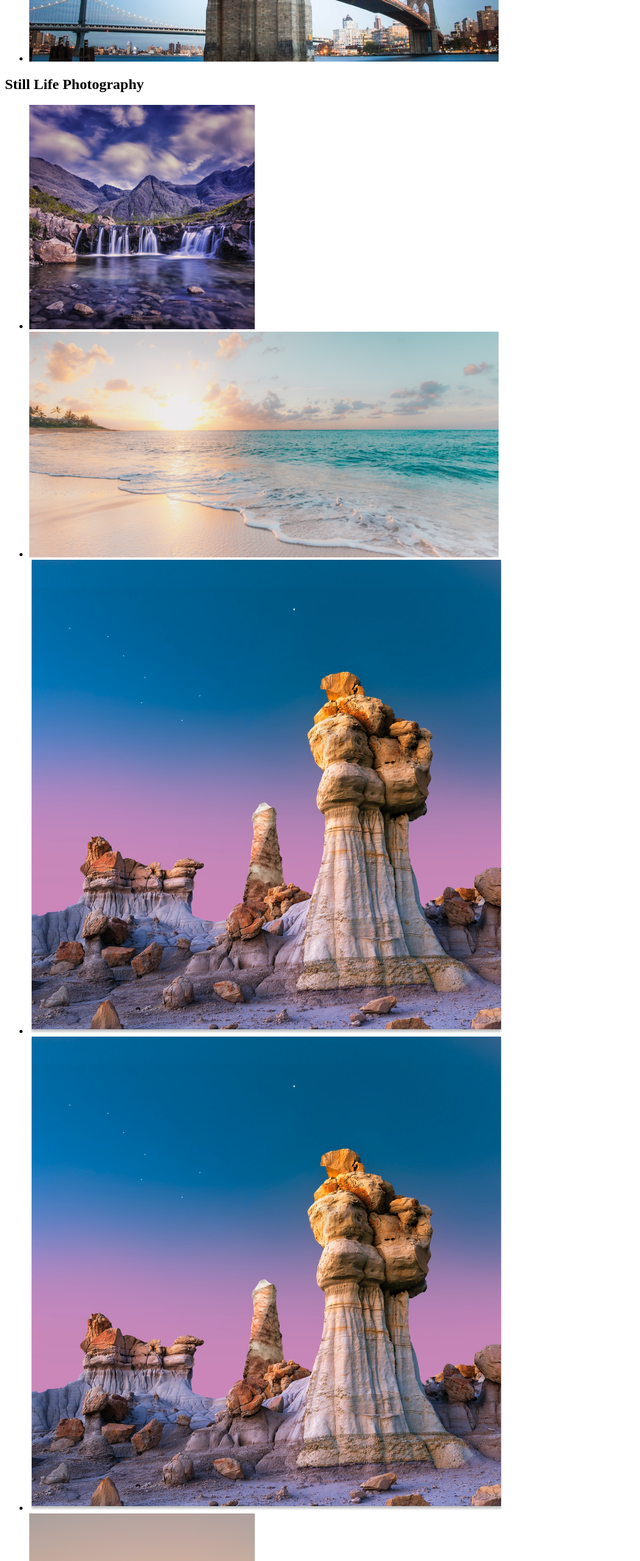
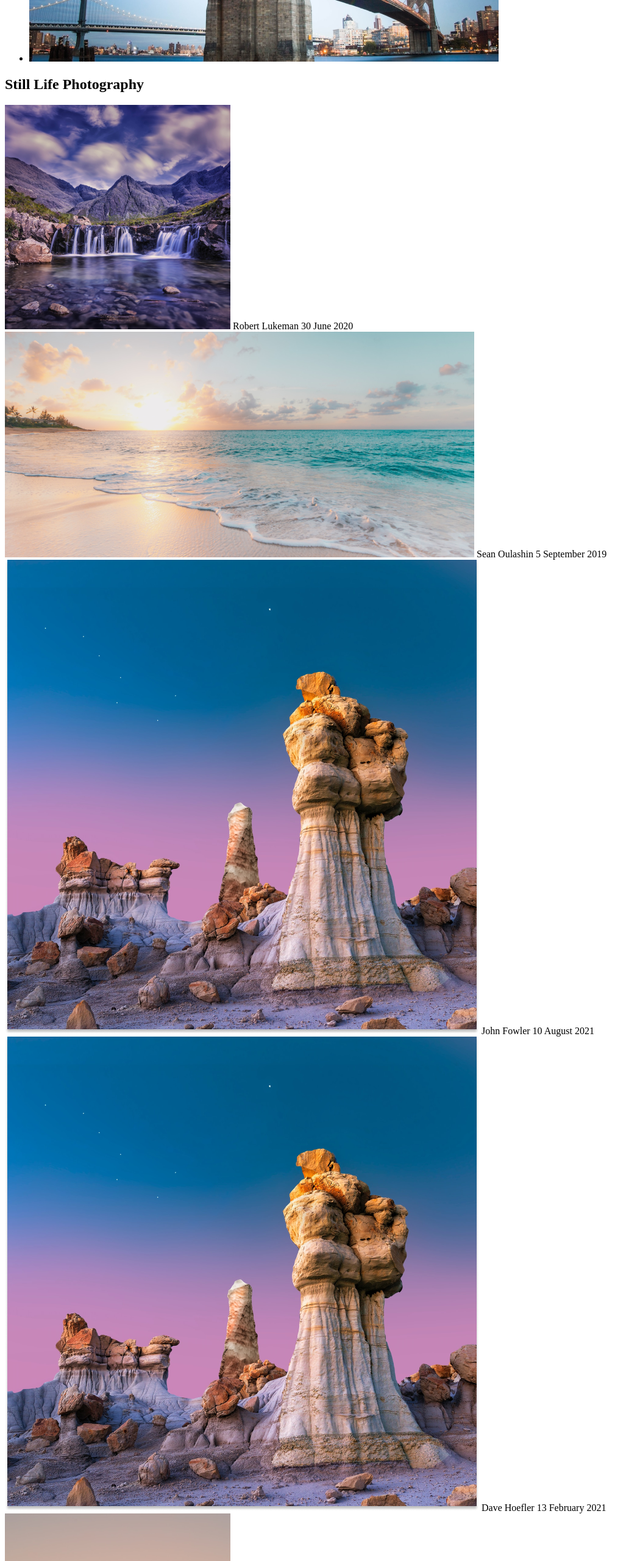
Before and after one commit to MaryMaistrova/grid-practice, a plain HTML site: page index.html in a window 1280 px wide. Shown: the part 2200-4760 px from the top of the page at 61% size, without its empty margins (0-1050 px from the left). Drawn offline with Linux system fonts and the light colour scheme.

Commit message:
added some subs

```diff
--- a/index.html
+++ b/index.html
@@ -5,6 +5,7 @@
   <meta charset="UTF-8">
   <meta name="viewport" content="width=device-width, initial-scale=1.0">
   <title>Photos</title>
+
 </head>
 
 <body>
@@ -32,28 +33,41 @@ Alexander Rotker
 22 April 2022-->
   </section>
 
-  <section class="second-set"></section>
+  <section class="second-set">
     <h2>Still Life Photography</h2>
-    <ul>
-      <li><img src="images/image 2.1.png" alt="picture"></li>
-      <li><img src="images/image 2.2.png" alt="picture"></li>
-      <li><img src="images/image 2.3.png" alt="picture"></li>
-      <li><img src="images/image 2.3.png" alt="picture"></li>
-      <li><img src="images/image 2.4.png" alt="picture"></li>
-      <li><img src="images/image 2.6.png" alt="picture"></li>
-    </ul>
-  <!--Robert Lukeman
-  30 June 2020
-  Sean Oulashin
-  5 September 2019
-  John Fowler
-  10 August 2021
-  Dave Hoefler
-  13 February 2021
-  Léonard Cotte
-  5 September 2019
-  Rob Mulally
-  30 May 2020-->
+
+    <div>
+      <img src="images/image 2.1.png" alt="picture">
+      <span>Robert Lukeman</span>
+      <span>30 June 2020</span>
+    </div>
+    <div>
+      <img src="images/image 2.2.png" alt="picture">
+      <span>Sean Oulashin</span>
+      <span>5 September 2019</span>
+    </div>
+    <div>
+      <img src="images/image 2.3.png" alt="picture">
+      <span>John Fowler</span>
+      <span>10 August 2021</span>
+    </div>
+    <div>
+      <img src="images/image 2.3.png" alt="picture">
+      <span>Dave Hoefler</span>
+      <span>13 February 2021</span>
+    </div>
+    <div>
+      <img src="images/image 2.4.png" alt="picture">
+      <span>13 February 2021</span>
+      <span>Léonard Cotte</span>
+    </div>
+    <div>
+      <img src="images/image 2.6.png" alt="picture">
+      <span>Rob Mulally</span>
+      <span>30 May 2020</span>
+    </div>
+  </section>
+
 
   <section class="third-set">
     <h2>Portrait and Fashion Photography</h2>
```
Lines whose indentation alone changed are shown as unchanged.
